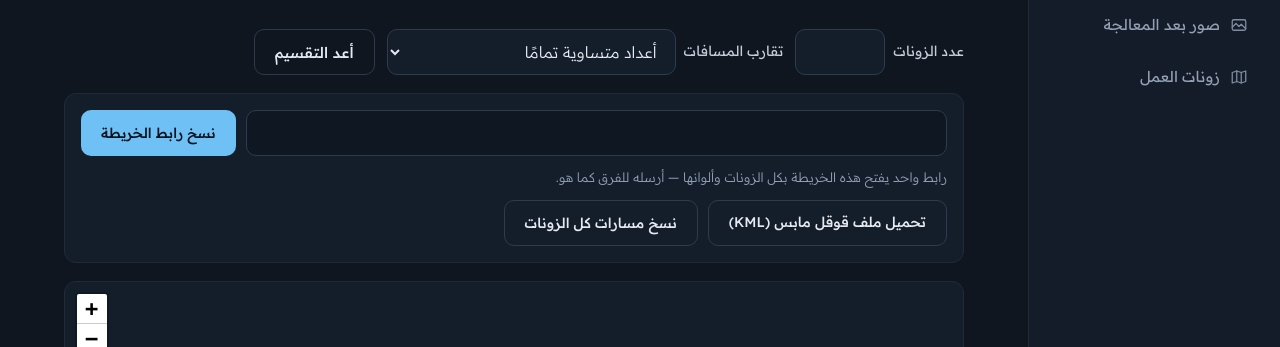
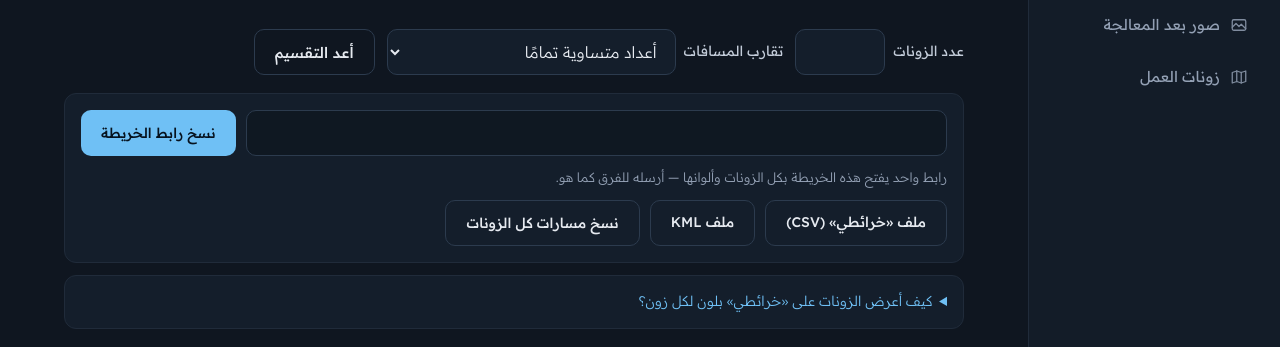
Before and after one commit to rakanalhumaid11-sketch/xlsx2pptx-web, a Flask app: template templates/zones_map.html in a window 1280 px wide. Shown: the part 140-487 px from the top of the page. Run offline with Flask 3, Linux system fonts and the light colour scheme; the template is opened without the code that fills it, so the values that code supplies are empty; parts of the project's set-up code (start-up, migrations or seed data) failed here and were passed over.

Commit message:
Add files via upload

```diff
--- a/app.py
+++ b/app.py
@@ -574,6 +574,19 @@ def zones_move(job_id):
     return redirect(url_for("zones_map", job_id=job_id, k=k, slack=slack))
 
 
+@app.route("/job/<job_id>/zones/csv")
+def zones_csv(job_id):
+    """جدول لاستيراده في «خرائطي» — يلوّن الزونات تلقائيًا حسب عمود الزون."""
+    state, k, slack = _zones_state(job_id)
+    zones.mark_isolation(state["points"])
+    built = _built_zones(state, k, slack)
+    feeder = state.get("feeder") or "المغذي"
+    return Response(
+        zones.build_csv(built), mimetype="text/csv",
+        headers={"Content-Disposition":
+                 "attachment; filename*=UTF-8''%D8%B2%D9%88%D9%86%D8%A7%D8%AA.csv"})
+
+
 @app.route("/job/<job_id>/zones/kml")
 def zones_kml(job_id):
     state, k, slack = _zones_state(job_id)
--- a/static/style.css
+++ b/static/style.css
@@ -500,3 +500,14 @@ input[type="number"] { -moz-appearance: textfield; }
   color: var(--text); background: var(--surface);
   border: 1px solid var(--border-2); border-radius: 10px;
 }
+
+.howto {
+  margin: -6px 0 18px;
+  padding: 14px 16px;
+  background: var(--surface);
+  border: 1px solid var(--border);
+  border-radius: 12px;
+}
+.howto summary { cursor: pointer; font-size: 14px; color: var(--accent); }
+.howto ol { margin: 12px 0 0; padding-inline-start: 20px; font-size: 14px; color: var(--muted); line-height: 2; }
+.howto b { color: var(--text); font-weight: 500; }
--- a/templates/zones_map.html
+++ b/templates/zones_map.html
@@ -34,11 +34,23 @@
     </div>
     <span class="hint">رابط واحد يفتح هذه الخريطة بكل الزونات وألوانها — أرسله للفرق كما هو.</span>
     <div class="share-row" style="margin-top:12px">
-      <a class="btn btn-ghost" href="{{ url_for('zones_kml', job_id=job_id, k=k, slack=slack) }}">تحميل ملف قوقل مابس (KML)</a>
+      <a class="btn btn-ghost" href="{{ url_for('zones_csv', job_id=job_id, k=k, slack=slack) }}">ملف «خرائطي» (CSV)</a>
+      <a class="btn btn-ghost" href="{{ url_for('zones_kml', job_id=job_id, k=k, slack=slack) }}">ملف KML</a>
       <button type="button" class="btn btn-ghost" id="copyAll">نسخ مسارات كل الزونات</button>
       <span class="hint" id="copyAllMsg"></span>
     </div>
   </div>
+
+  <details class="howto">
+    <summary>كيف أعرض الزونات على «خرائطي» بلون لكل زون؟</summary>
+    <ol>
+      <li>نزّل ملف «خرائطي» (CSV) أعلاه.</li>
+      <li>افتح <span dir="ltr">google.com/mymaps</span> ← إنشاء خريطة جديدة ← استيراد، واختر الملف.</li>
+      <li>يسألك عن أعمدة الموقع: اختر <b>خط العرض</b> و<b>خط الطول</b>. ثم عنوان العلامات: اختر <b>رقم الملاحظة</b>.</li>
+      <li>في الطبقة اضغط <b>تصنيف الأماكن حسب</b> ← <b>الزون</b>، فيصير لكل زون لون تلقائيًا.</li>
+      <li>اضغط <b>مشاركة</b> ← فعّل الرابط، وانسخه وأرسله للفرق. هذا رابط قوقل دائم لا يعتمد على موقعنا.</li>
+    </ol>
+  </details>
 
   {% if n_isolated %}
   <p class="summary-line">
--- a/zones.py
+++ b/zones.py
@@ -385,6 +385,31 @@ def build_zones(points: List[Dict[str, Any]], k: int, slack: float = 0.0,
 
 # --------------------------------------------------------------------- KML
 
+def build_csv(zones_list: List[Dict[str, Any]]) -> str:
+    """جدول مهيّأ لاستيراد «خرائطي» (Google My Maps): عمود الزون يُستخدم في
+    «تصنيف الأماكن حسب» فتلوّن الخريطة كل زون بلون تلقائيًا، وعمودا خط العرض
+    والطول لتحديد المواقع، ورقم الملاحظة عنوانًا للدبوس."""
+    import csv
+    import io as _io
+
+    buf = _io.StringIO()
+    w = csv.writer(buf)
+    w.writerow(["رقم الملاحظة", "الزون", "المقاول", "الملاحظة", "المكتب",
+                "الترتيب", "خط العرض", "خط الطول", "رابط الصورة", "رابط الموقع"])
+    for z in zones_list:
+        label = f'زون {z["index"]}' + (f' — {z["name"]}' if z.get("name") else "")
+        for i, p in enumerate(z["points"], 1):
+            w.writerow([
+                p.get("note_id", ""), label, z.get("name", ""),
+                p.get("note", ""), p.get("office", ""), i,
+                f'{p["lat"]:.7f}', f'{p["lon"]:.7f}',
+                p.get("photo", ""),
+                f'https://www.google.com/maps?q={p["lat"]:.7f},{p["lon"]:.7f}',
+            ])
+    # BOM حتى يفتح الملف بالعربية الصحيحة في إكسل أيضًا
+    return "﻿" + buf.getvalue()
+
+
 def _esc(s: str) -> str:
     return (str(s).replace("&", "&amp;").replace("<", "&lt;")
             .replace(">", "&gt;").replace('"', "&quot;"))
```
